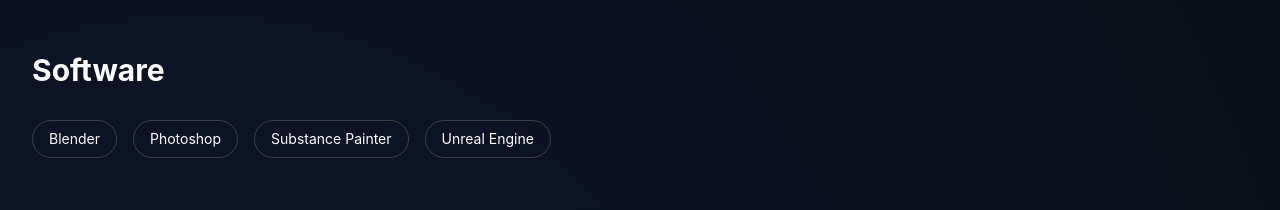
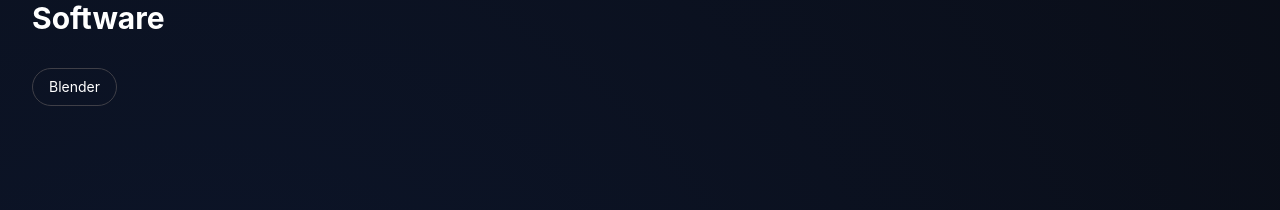
Before and after one commit to enochdev2/Enoch_3D_Portfolio, a React (Vite) app: page / in a window 1280 px wide. Shown: the part 1460-1670 px from the top of the page. Built offline with nearby package versions, Linux system fonts and the light colour scheme.

Commit message:
improving the performace of my portfolio

```diff
--- a/src/components/ui/SectionTitle.tsx
+++ b/src/components/ui/SectionTitle.tsx
@@ -8,7 +8,7 @@
   subtitle,
 }: Props) {
   return (
-    <div className="mb-16">
+    <div className="mb-3">
       <p className="mb-3 text-orange-500 uppercase tracking-[0.3em]">
         {subtitle}
       </p>
--- a/src/data/about.ts
+++ b/src/data/about.ts
@@ -1,6 +1,6 @@
 export const about = {
   intro:
-  "I'm a 3D Artist and Animator who creates visuals designed to communicate, engage, and deliver value. I bring ideas to life through stylized characters, cinematic storytelling, product visualization, and animation—helping brands capture attention, communicate their value, and create stronger connections with their audience.",
+  "I’m Enoch Promise, a 3D Character Artist & Animator passionate about bringing characters, products, and stories to life through 3D. My work combines **character art, animation, and visual storytelling**, with a focus on stylized and cartoon aesthetics. I work across the 3D pipeline, including modeling, sculpting, retopology, UV unwrapping, texturing, materials, rigging, skinning, lighting, rendering, and animation. Alongside character work, I create **3D product visualizations and commercial animations**, turning everyday products into polished visuals designed for advertising, social media, and digital experiences. I’m continuously developing my artistic and technical skills through hands-on projects, experimentation, and storytelling. This portfolio is a collection of that journey — the characters I create, the products I visualize, and the animations I bring to life. Currently exploring:** Character Art • Animation • Product Visualization • Visual Storytelling",
 
   // experience: "1+ Years Learning",
   // experience: "1+ Year of 3D Practice",
--- a/src/data/skills.ts
+++ b/src/data/skills.ts
@@ -45,10 +45,10 @@
 
 "Blender",
 
-"Photoshop",
+// "Photoshop",
 
-"Substance Painter",
+// "Substance Painter",
 
-"Unreal Engine",
+// "Unreal Engine",
 
 ];
--- a/src/sections/about/AboutContent.tsx
+++ b/src/sections/about/AboutContent.tsx
@@ -8,9 +8,9 @@
     <div>
       <SectionTitle subtitle="WHO I AM" title="About Me" />
 
-      <p className="mt-8 max-w-2xl leading-8 text-zinc-400">{about.intro}</p>
+      <p className="mt-2 max-w-2xl leading-8 text-zinc-400">{about.intro}</p>
 
-      <div className="mt-10 flex flex-wrap gap-4">
+      <div className="mt-4 flex flex-wrap gap-4">
         {about.software.map((item) => (
           <Badge key={item}>{item}</Badge>
         ))}
```
